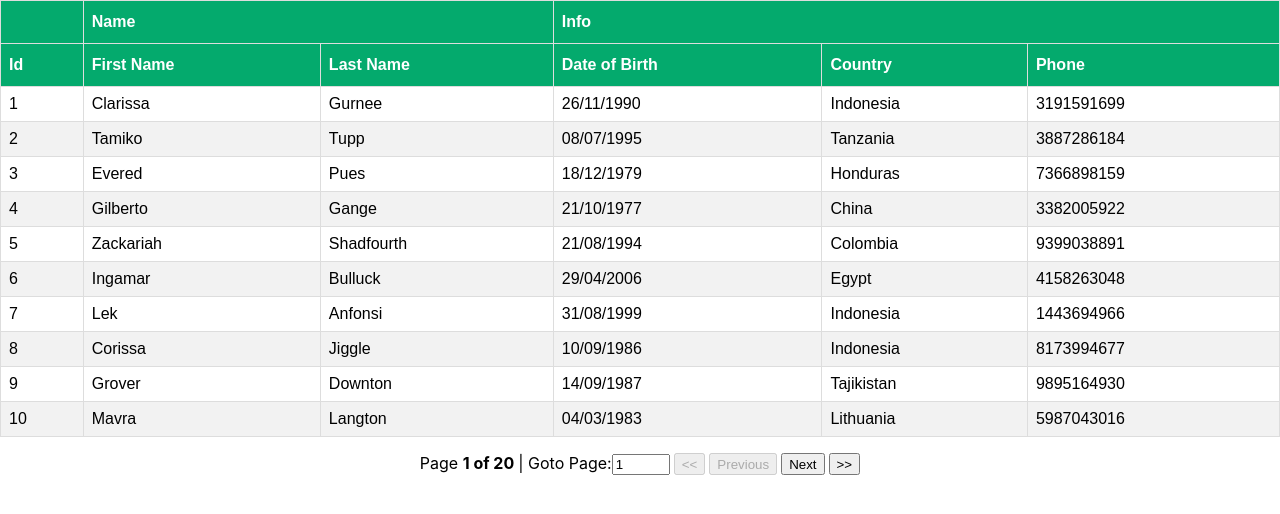
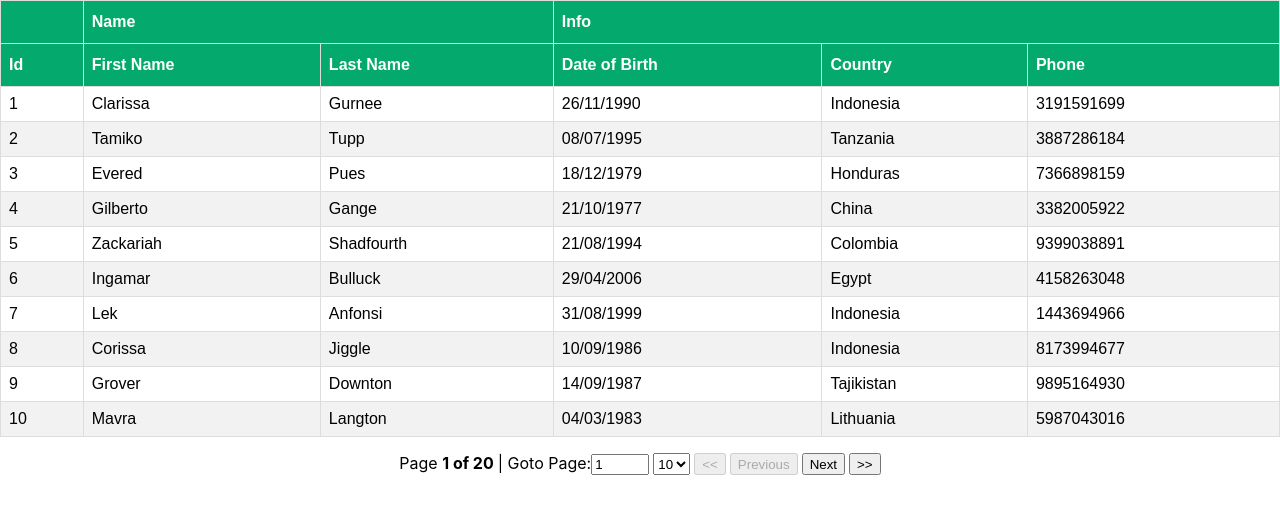
Before and after one commit to Laurence33/react-practice-projects, a React (Create React App) app in the folder react-tables/: page / in a window 1280 px wide. Shown: the top 514 px of the page. Built offline with nearby package versions, Linux system fonts and the light colour scheme.

Commit message:
page size

```diff
--- a/react-tables/src/components/PaginationTable.js
+++ b/react-tables/src/components/PaginationTable.js
@@ -19,7 +19,8 @@ export const PaginationTable = () => {
     pageOptions,
     gotoPage,
     pageCount,
-    state: { pageIndex }
+    setPageSize,
+    state: { pageIndex, pageSize }
   } = useTable({
     columns,
     data,
@@ -81,6 +82,11 @@ export const PaginationTable = () => {
             style={{ width: '50px' }}
           ></input>
         </span>
+        <select value={pageSize} onChange={(e) => setPageSize(Number(e.target.value))}>
+          {
+            [10, 25, 50].map(ps => (<option key={ps} value={ps}>{ps}</option>))
+          }
+        </select>
         <button onClick={() => gotoPage(0)} disabled={!canPreviousPage}>{'<<'}</button>
         <button onClick={() => previousPage()} disabled={!canPreviousPage}>Previous</button>
         <button onClick={() => nextPage()} disabled={!canNextPage}>Next</button>
```
